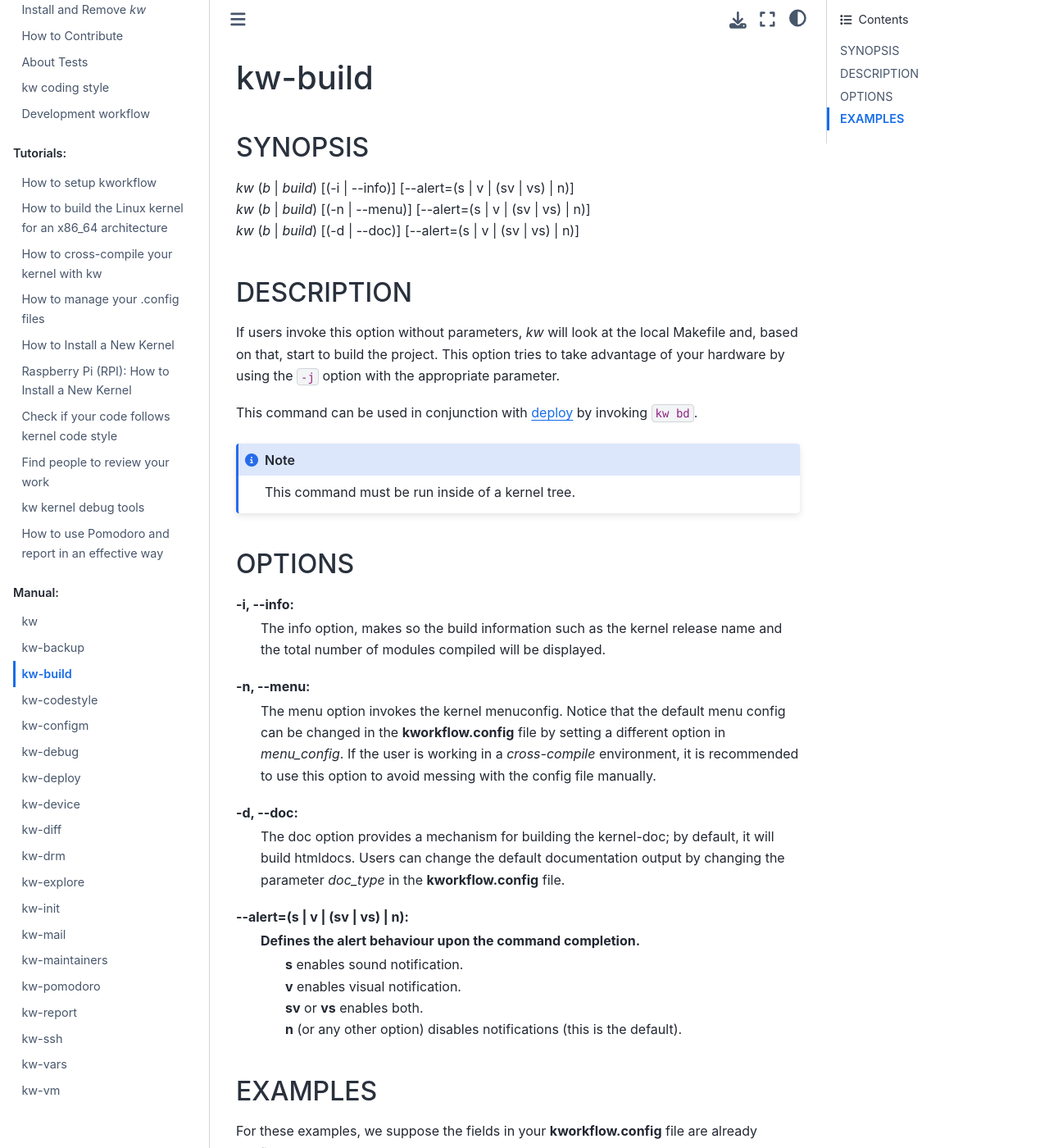
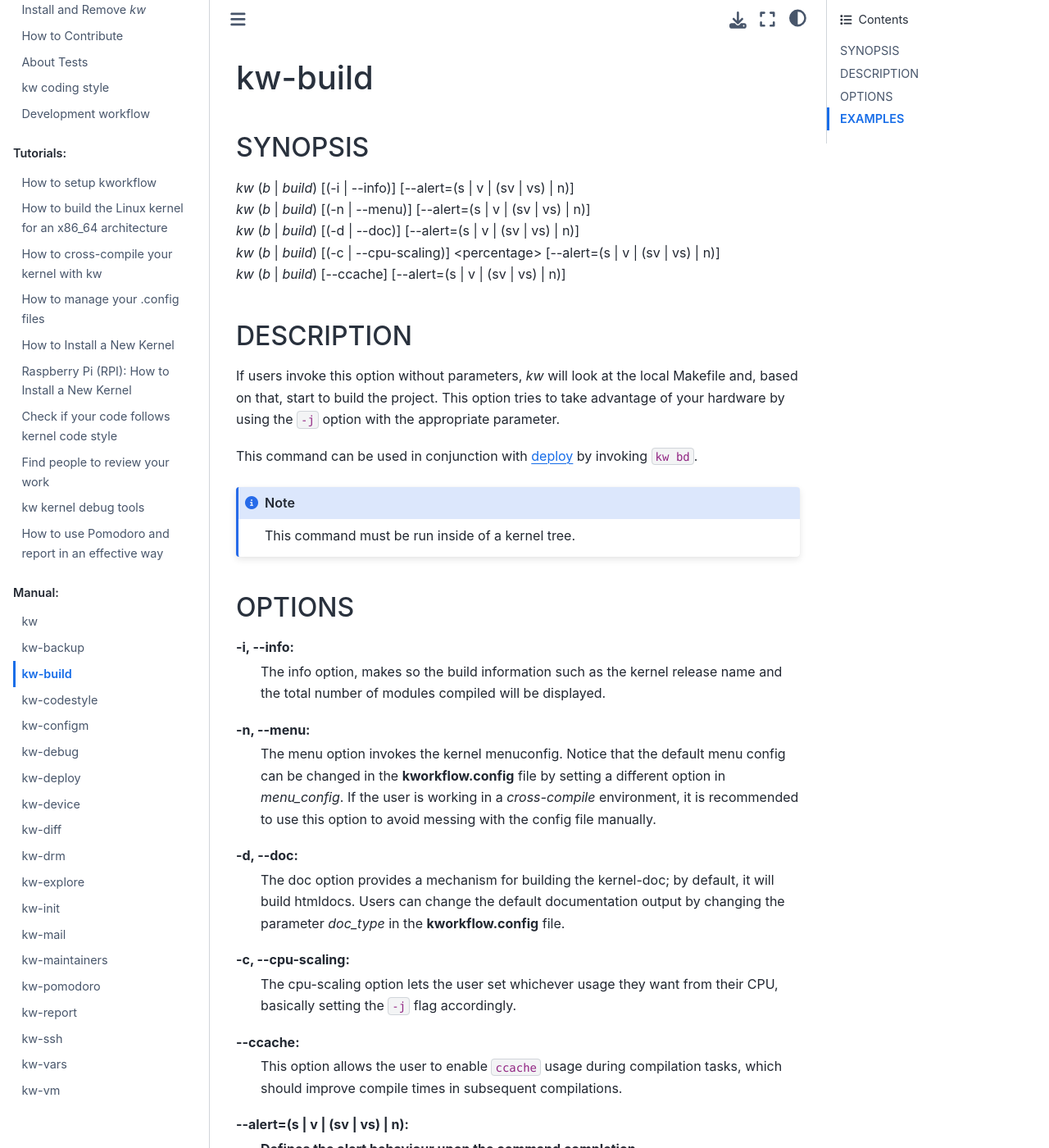
Before and after one commit to kworkflow/kworkflow, a Sphinx documentation site: the page built from documentation/man/features/build.rst, in a window 1280 px wide and 1400 px high. Shown: the whole window at 82% size. Built offline with Sphinx 7.4.7 and the Sphinx Book theme 1.1.4, drawn with Linux system fonts in a browser that asks for light colours.

Commit message:
src: build: Add optimization options
This refactors the usage of optimizations in the compile process, while
still providing the basic `-j"$(nproc)"` functionality through
cpu-scaling options, it also adds support for ccache.

Signed-off-by: Isabella Basso <isabbasso@riseup.net>

```diff
--- a/documentation/man/features/build.rst
+++ b/documentation/man/features/build.rst
@@ -9,6 +9,8 @@ SYNOPSIS
 | *kw* (*b* | *build*) [(-i | \--info)] [\--alert=(s | v | (sv | vs) | n)]
 | *kw* (*b* | *build*) [(-n | \--menu)] [\--alert=(s | v | (sv | vs) | n)]
 | *kw* (*b* | *build*) [(-d | \--doc)] [\--alert=(s | v | (sv | vs) | n)]
+| *kw* (*b* | *build*) [(-c | \--cpu-scaling)] <percentage> [\--alert=(s | v | (sv | vs) | n)]
+| *kw* (*b* | *build*) [\--ccache] [\--alert=(s | v | (sv | vs) | n)]
 
 DESCRIPTION
 ===========
@@ -41,6 +43,14 @@ OPTIONS
   it will build htmldocs. Users can change the default documentation output by
   changing the parameter *doc_type* in the **kworkflow.config** file.
 
+-c, \--cpu-scaling:
+  The cpu-scaling option lets the user set whichever usage they want from their
+  CPU, basically setting the ``-j`` flag accordingly.
+
+\--ccache:
+  This option allows the user to enable ``ccache`` usage during compilation
+  tasks, which should improve compile times in subsequent compilations.
+
 \--alert=(s | v | (sv | vs) | n):
   Defines the alert behaviour upon the command completion.
     | **s** enables sound notification.
```
Also changed, not shown: 9 other files.
